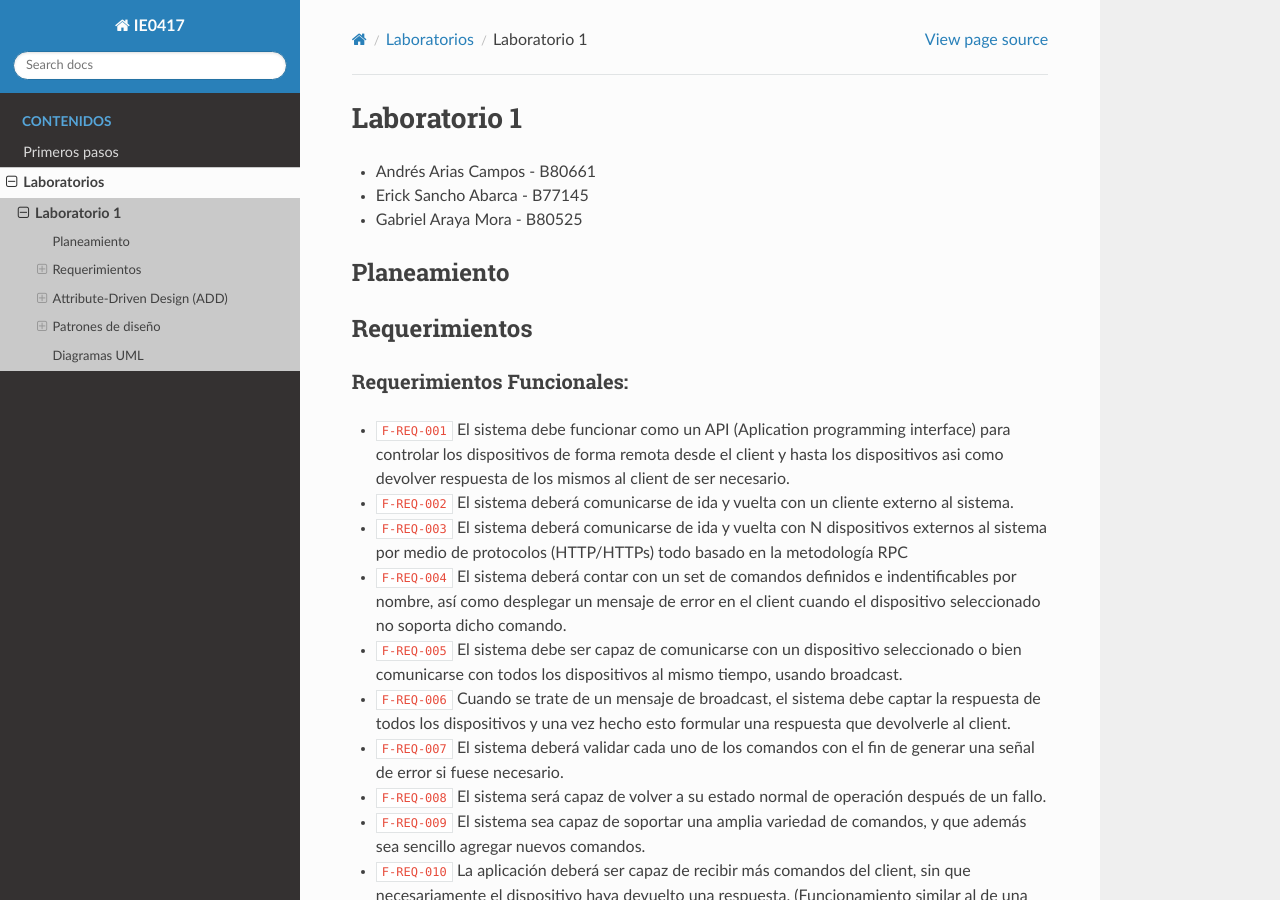
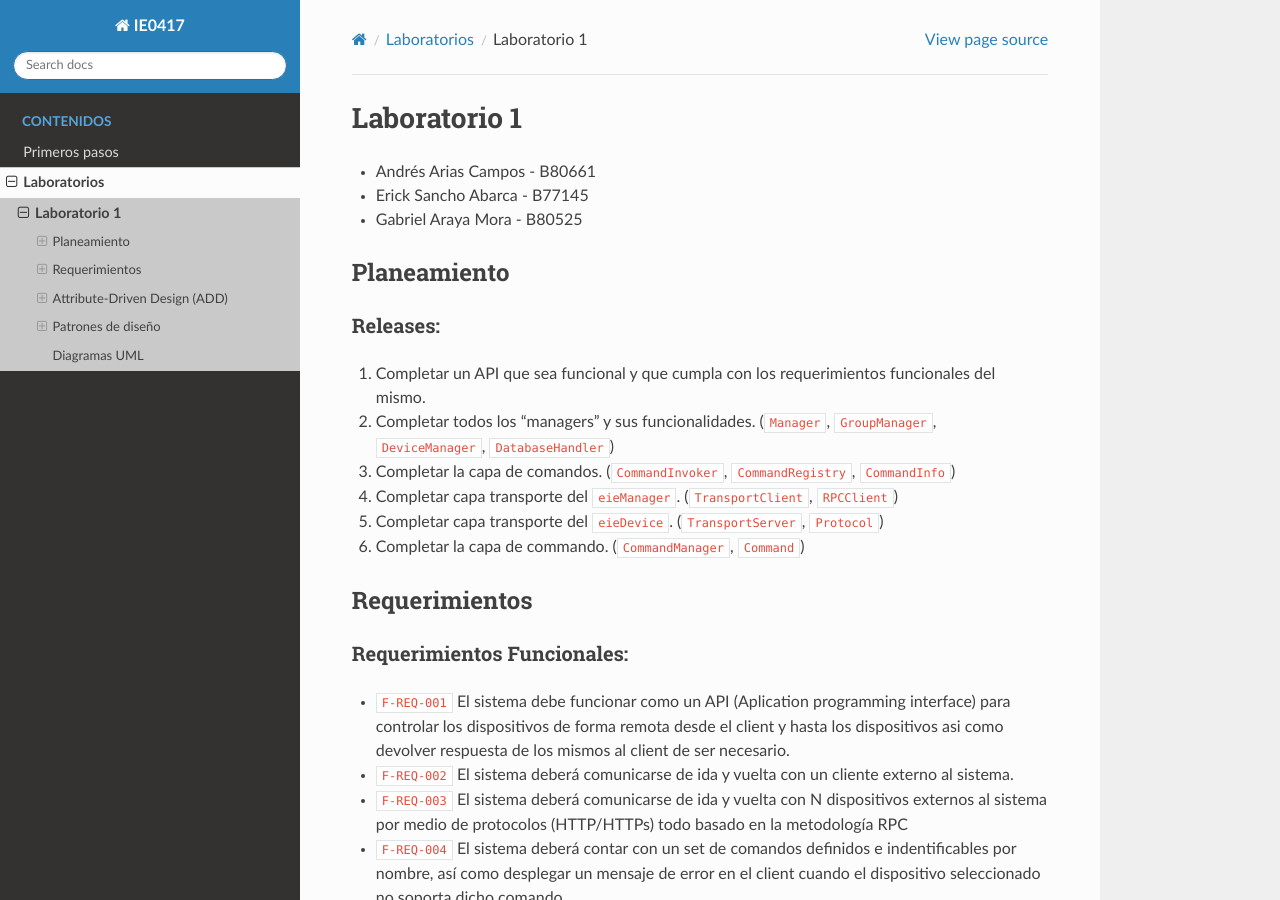
Before and after one commit to gabomora2200/ie0417-B80525, a Sphinx documentation site: the page built from docs/source/labs/lab1/lab1.rst, in a window 1280 px wide and 900 px high. Built offline with Sphinx 7.4.7 and the Read the Docs theme 2.0.0, drawn with Linux system fonts in a browser that asks for light colours.

Commit message:
Anadiendo planeamiento parte 1

```diff
--- a/docs/source/labs/lab1/lab1.rst
+++ b/docs/source/labs/lab1/lab1.rst
@@ -8,6 +8,18 @@ Laboratorio 1
 
 Planeamiento
 ************
+
+.. introduccion
+
+Releases:
+=========
+
+#. Completar un API que sea funcional y que cumpla con los requerimientos funcionales del mismo.
+#. Completar todos los "managers" y sus funcionalidades. (``Manager``, ``GroupManager``, ``DeviceManager``, ``DatabaseHandler``)
+#. Completar la capa de comandos. (``CommandInvoker``, ``CommandRegistry``, ``CommandInfo``)
+#. Completar capa transporte del ``eieManager``. (``TransportClient``, ``RPCClient``)
+#. Completar capa transporte del ``eieDevice``. (``TransportServer``, ``Protocol``)
+#. Completar la capa de commando. (``CommandManager``, ``Command``)
 
 Requerimientos
 **************
```
